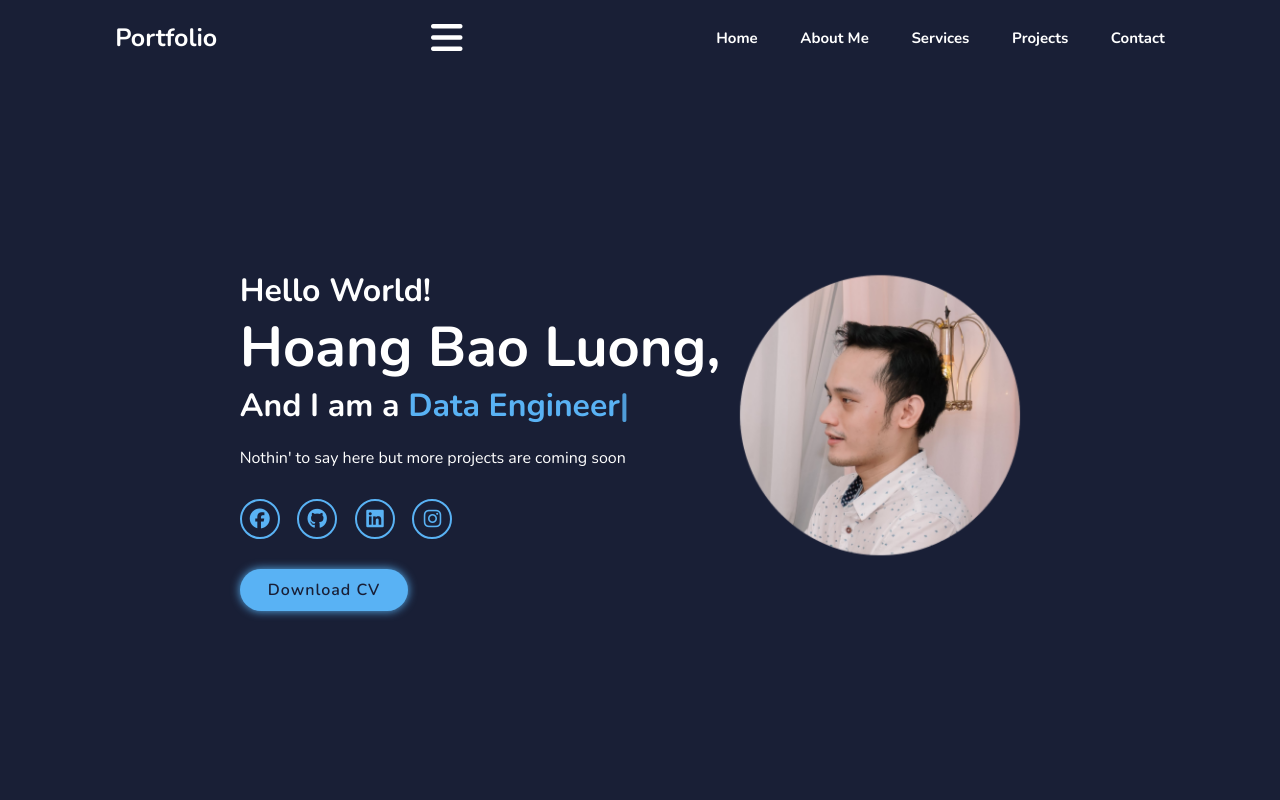
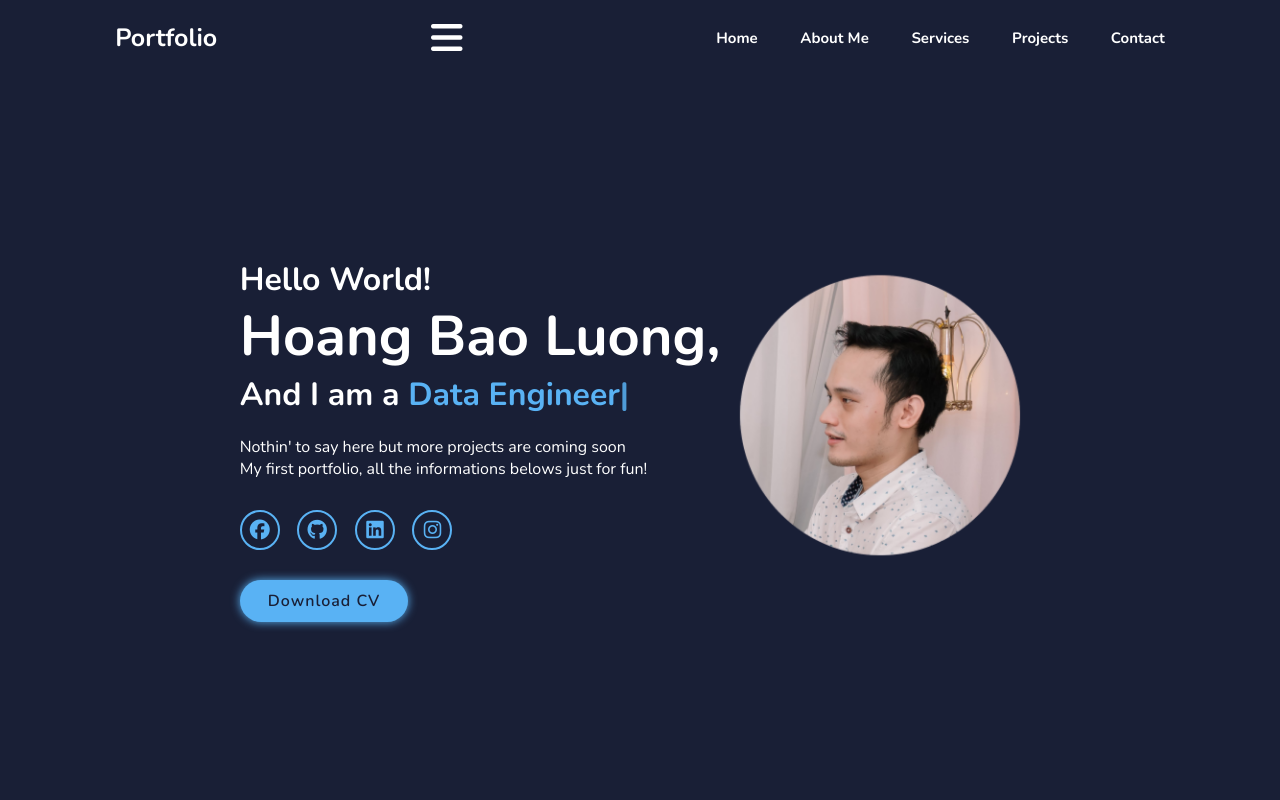
Before and after one commit to DoctorXz/portfolio, a plain HTML site: page index.html in a window 1280 px wide. Shown: the top 800 px of the page. Drawn offline with nearby package versions, Linux system fonts and the light colour scheme.

Commit message:
Update index.html

```diff
--- a/index.html
+++ b/index.html
@@ -34,6 +34,7 @@
         <h1>Hoang Bao Luong,</h1>
         <h3>And I am a <span class = "multiple-text"></span></h3>
         <p>Nothin' to say here but more projects are coming soon</p>
+        <p>My first portfolio, all the informations belows just for fun!</p>
         <div class="social-media">
             <a href="#"><i class="fa-brands fa-facebook"></i></a>
             <a href="#"><i class="fa-brands fa-github"></i></a>
```
